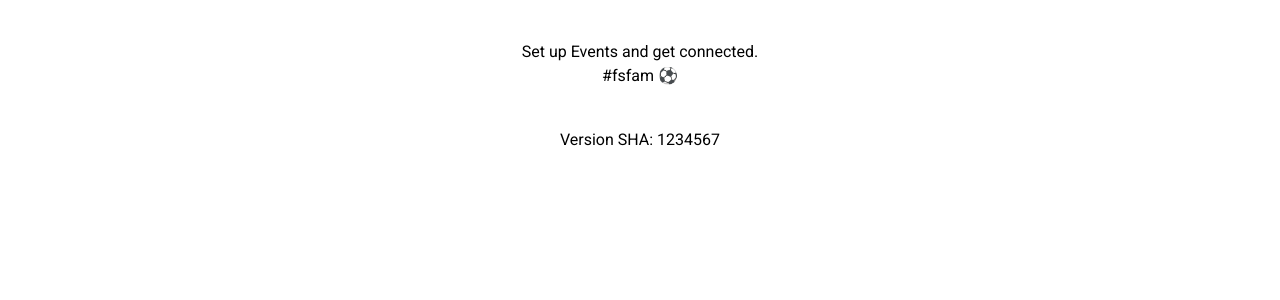
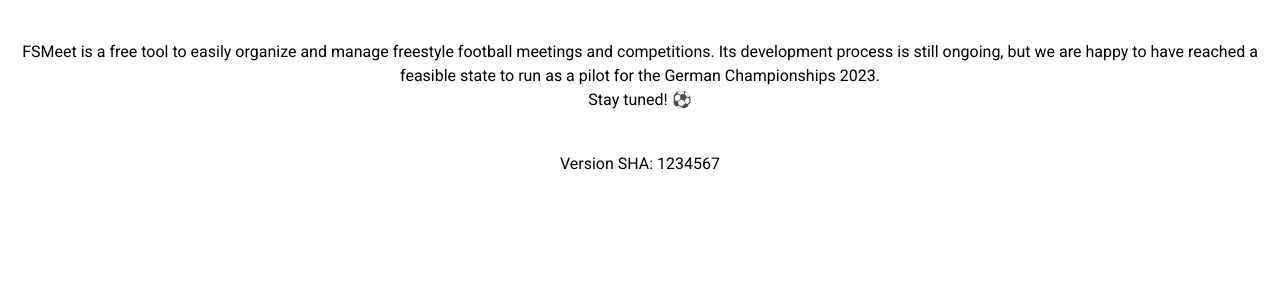
Before and after one commit to nilsfs7/fsmeet-frontend, a Next.js app: page /about in a window 1280 px wide. Shown: the top 300 px of the page. Built offline with nearby package versions, Linux system fonts and the light colour scheme.

Commit message:
about: replace about text

```diff
--- a/pages/about.tsx
+++ b/pages/about.tsx
@@ -4,9 +4,12 @@ const About: NextPage = () => {
   const shortSha = process.env.NEXT_PUBLIC_COMMIT_SHA && process.env.NEXT_PUBLIC_COMMIT_SHA?.length > 7 ? process.env.NEXT_PUBLIC_COMMIT_SHA?.substring(0, 7) : process.env.NEXT_PUBLIC_COMMIT_SHA;
 
   return (
-    <div className="mt-10 flex flex-col items-center">
-      <div>Set up Events and get connected.</div>
-      <div>#fsfam ⚽</div>
+    <div className="mx-2 mt-10 flex flex-col items-center text-center">
+      <div>
+        FSMeet is a free tool to easily organize and manage freestyle football meetings and competitions. Its development process is still ongoing, but we are happy to have reached a feasible state to
+        run as a pilot for the German Championships 2023.
+      </div>
+      <div>Stay tuned! ⚽</div>
 
       {/* Version */}
       <div className="mt-10">Version SHA: {shortSha}</div>
```
